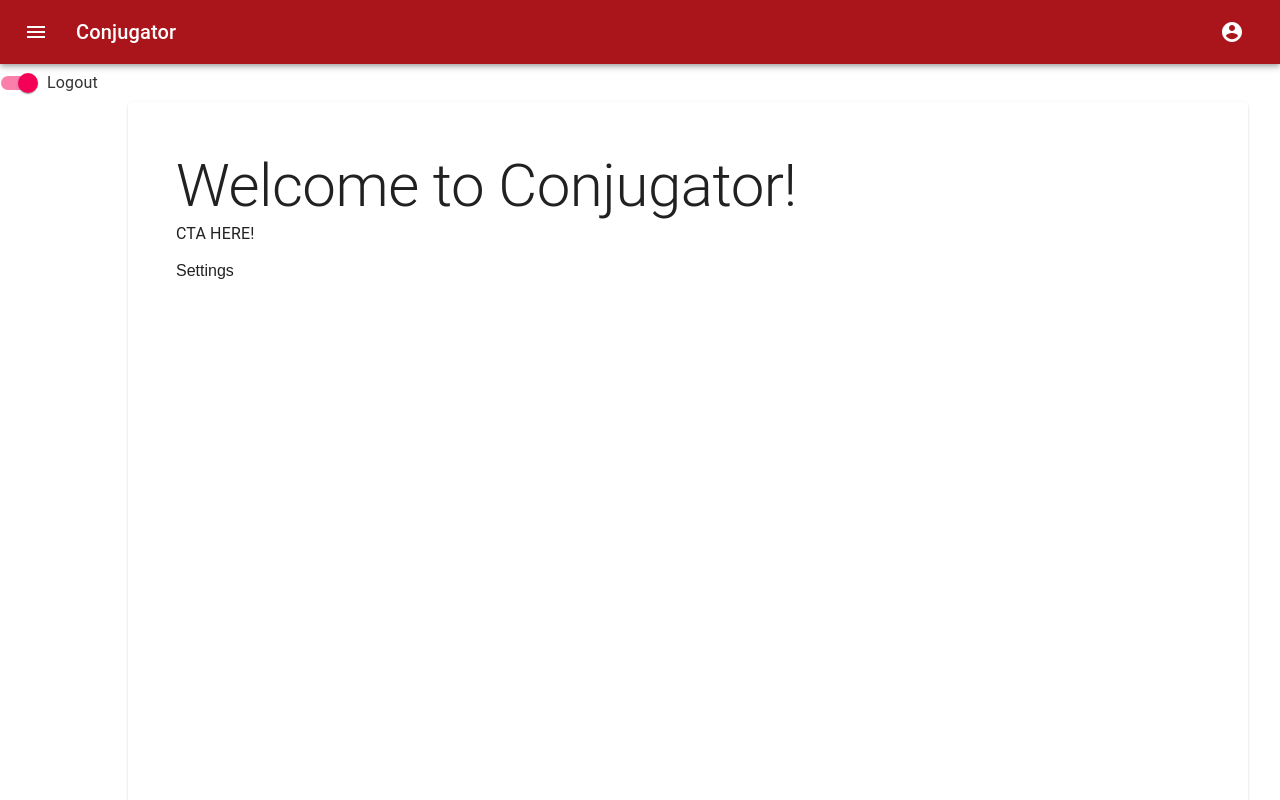
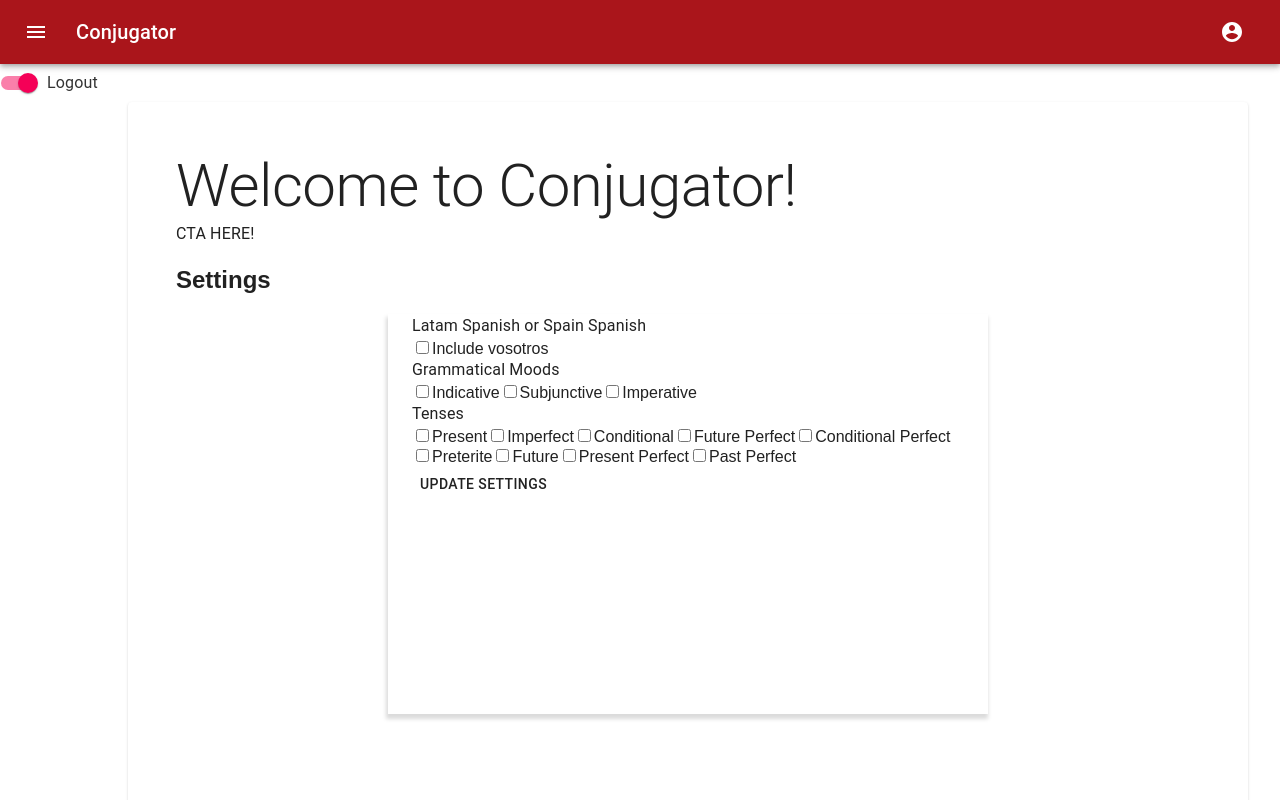
Before and after one commit to buildweek-conjugator/Frontend, a React (Create React App) app in the folder conjugator/: page / in a window 1280 px wide. Shown: the top 800 px of the page. Built offline with nearby package versions, Linux system fonts and the light colour scheme.

Commit message:
filled out settings form

```diff
--- a/conjugator/src/index.scss
+++ b/conjugator/src/index.scss
@@ -7,3 +7,5 @@ body {
 code {
   font-family: source-code-pro, Menlo, Monaco, Consolas, "Courier New", monospace;
 }
+
+@import './views/components/Settings/Settings.scss'
--- a/conjugator/src/views/components/Settings/Settings.js
+++ b/conjugator/src/views/components/Settings/Settings.js
@@ -1,11 +1,116 @@
-import React, {useState} from 'react';
+import React, { useState } from "react";
+
+import Typography from '@material-ui/core/Typography';
+import Container from '@material-ui/core/Container';
+import Button from '@material-ui/core/Button';
+
 
 function Settings() {
 
-    return (
-        <div>Settings</div>
-    )
-
+    const [settings, setSettings] = useState({})
+  return (
+    <div>
+        <h2>Settings</h2>
+        <Container maxWidth="sm" style={{ backgroundColor: 'white', height: '50vh', boxShadow: "-1px 4px 4px 1px rgba(219,219,219,1)"}}>
+            <form class="settings-form">
+                <Typography component="h3">
+                    Latam Spanish or Spain Spanish
+                </Typography>
+                <div className="vosotros">
+                    <label>
+                        <input
+                            type='checkbox'
+                            id='vosotros'/>
+                        Include vosotros
+                    </label>
+                </div>
+                <div className="moods">
+                    <Typography component="h3">
+                        Grammatical Moods
+                    </Typography>
+                    <label>
+                        <input
+                            type='checkbox'
+                            id='indicative'/>
+                        Indicative
+                    </label>
+                    <label>
+                        <input
+                            type='checkbox'
+                            id='subjunctive'/>
+                        Subjunctive
+                    </label>
+                    <label>
+                        <input
+                            type='checkbox'
+                            id='imperative'/>
+                        Imperative
+                    </label>
+                </div>
+                <div className='tenses'>
+                    <Typography component="h3">
+                        Tenses
+                    </Typography>
+                    <label>
+                        <input
+                            type='checkbox'
+                            id='present'/>
+                        Present
+                    </label>
+                    <label>
+                        <input
+                            type='checkbox'
+                            id='imperfect'/>
+                        Imperfect
+                    </label>
+                    <label>
+                        <input
+                            type='checkbox'
+                            id='conditional'/>
+                        Conditional
+                    </label>
+                    <label>
+                        <input
+                            type='checkbox'
+                            id='future-perfect'/>
+                        Future Perfect
+                    </label>
+                    <label>
+                        <input
+                            type='checkbox'
+                            id='conditional-perfect'/>
+                        Conditional Perfect
+                    </label>
+                    <label>
+                        <input
+                            type='checkbox'
+                            id='preterite'/>
+                        Preterite
+                    </label>
+                    <label>
+                        <input
+                            type='checkbox'
+                            id='future'/>
+                        Future
+                    </label>
+                    <label>
+                        <input
+                            type='checkbox'
+                            id='present-perfect'/>
+                        Present Perfect
+                    </label>
+                    <label>
+                        <input
+                            type='checkbox'
+                            id='past-perfect'/>
+                        Past Perfect
+                    </label>
+                </div>
+                <Button size="medium">Update Settings</Button>
+            </form>
+        </Container>
+    </div>
+  )
 }
 
 export default Settings;
--- a/conjugator/src/views/components/Settings/Settings.scss
+++ b/conjugator/src/views/components/Settings/Settings.scss
@@ -0,0 +1,3 @@
+settings-form {
+    margin: 100px;
+}
```
Also changed, not shown: 1 other file (tests, documents, lock files or other folders).
